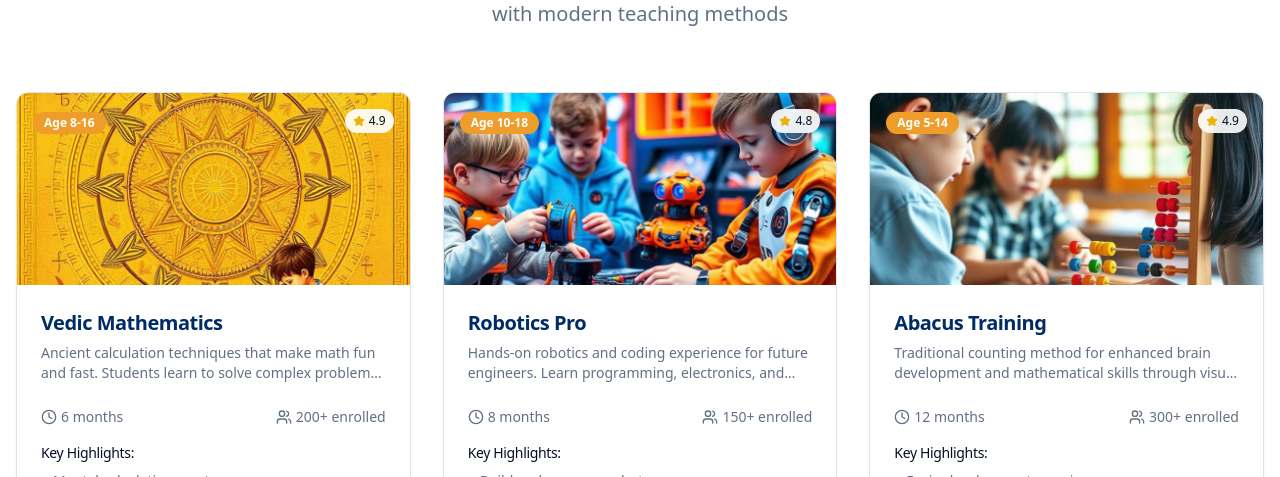
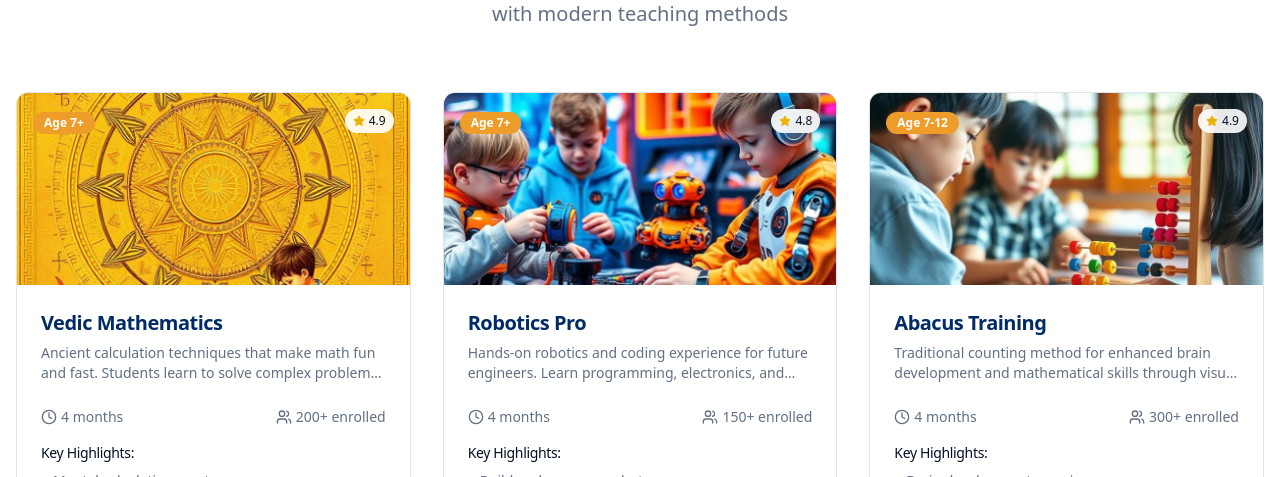
Before and after one commit to monucode/edupro-web-boost, a React (Vite) app: page / in a window 1280 px wide. Shown: the part 990-1467 px from the top of the page. Built offline with nearby package versions, Linux system fonts and the light colour scheme; the HTML template or start-up script is replaced by a standard one.

Commit message:
Update course details on home and course pages

```diff
--- a/src/pages/Home.tsx
+++ b/src/pages/Home.tsx
@@ -20,8 +20,8 @@ const Home = () => {
       title: "Vedic Mathematics",
       description: "Ancient calculation techniques that make math fun and fast. Students learn to solve complex problems mentally in seconds.",
       image: vedicMathsImg,
-      ageGroup: "Age 8-16",
-      duration: "6 months",
+      ageGroup: "Age 7+",
+      duration: "4 months",
       students: "200+",
       rating: "4.9",
       highlights: [
@@ -35,8 +35,8 @@ const Home = () => {
       title: "Robotics Pro",
       description: "Hands-on robotics and coding experience for future engineers. Learn programming, electronics, and problem-solving.",
       image: roboticsImg,
-      ageGroup: "Age 10-18",
-      duration: "8 months",
+      ageGroup: "Age 7+",
+      duration: "4 months",
       students: "150+",
       rating: "4.8",
       highlights: [
@@ -50,8 +50,8 @@ const Home = () => {
       title: "Abacus Training",
       description: "Traditional counting method for enhanced brain development and mathematical skills through visual and tactile learning.",
       image: abacusImg,
-      ageGroup: "Age 5-14",
-      duration: "12 months",
+      ageGroup: "Age 7-12",
+      duration: "4 months",
       students: "300+",
       rating: "4.9",
       highlights: [
```
